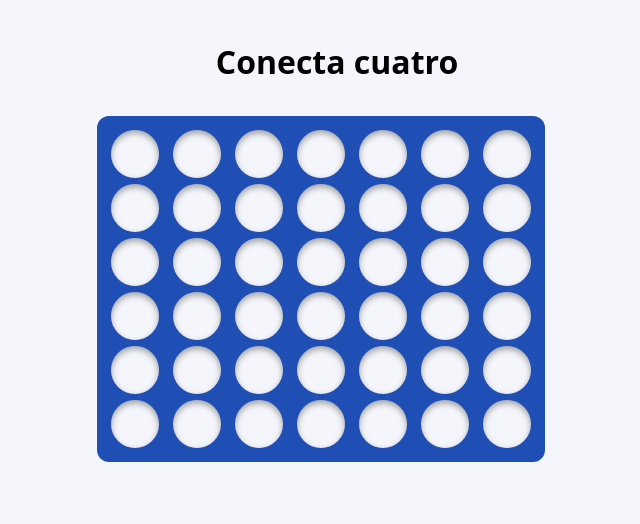
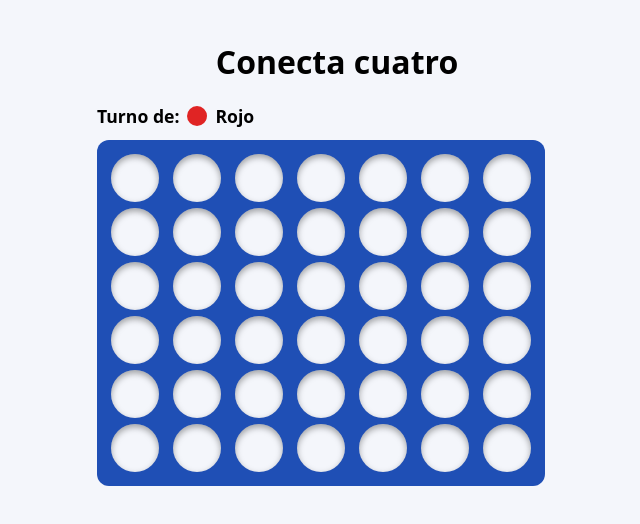
Before and after one commit to Imanol-Margarit/conecta-cuatro, a React (Vite) app: page / in a window 1280 px wide. Shown: the top 524 px of the page, without its empty margins (303-943 px from the left). Built offline with nearby package versions, Linux system fonts and the light colour scheme.

Commit message:
Paso 3: turnos

```diff
--- a/src/components/Ficha.jsx
+++ b/src/components/Ficha.jsx
@@ -5,7 +5,7 @@
 //   mini     -> true para la ficha pequeña del texto de estado (paso 3)
 //
 // Clases CSS disponibles: "ficha", "roja", "amarilla", "ganadora", "mini"
-function Ficha({valor}) {
+function Ficha({valor, mini}) {
   let className = 'ficha'
   if (valor === 'R') {
     className += ' roja'
@@ -13,7 +13,11 @@ function Ficha({valor}) {
     className += ' amarilla'
   }
 
-  return <div className="ficha"></div>
+  if (mini) {
+    className += ' mini'
+  }
+
+  return <div className={className}></div>
 }
 
 export default Ficha
--- a/src/components/Partida.jsx
+++ b/src/components/Partida.jsx
@@ -1,4 +1,3 @@
-// TODO: importa useState, Tablero y COLUMNAS
 import Tablero from './Tablero'
 import { useState } from 'react'
 import { COLUMNAS } from '../utils/calcularGanador'
@@ -6,21 +5,22 @@ import { COLUMNAS } from '../utils/calcularGanador'
 const TABLERO_VACIO = Array.from({ length: COLUMNAS }, () => [])
 // Componente principal: historial y turnos (igual que Game en la parte 1).
 function Partida() {
-  const [historial] = useState([TABLERO_VACIO])
+  const [historial, setHistorial] = useState([TABLERO_VACIO])
+  const [movimientoActual, setMovimientoActual] = useState(0)
+
   const tableroActual = historial[historial.length - 1]
-  // TODO (paso 3): estado movimientoActual -> 0
-
-  // TODO (paso 3): valores derivados turno ('R' en movimientos pares) y tableroActual
+  const turno = movimientoActual % 2 === 0 ? 'R' : 'A'
 
   function jugar(nuevoTablero) {
     setHistorial([...historial, nuevoTablero])
+    setMovimientoActual(movimientoActual + 1)
   }
   // TODO (paso 5): lista de movimientos "Ir al movimiento #N (columna C)"
 
   return (
     <div className="partida">
       <div>
-        <Tablero tablero={tableroActual} onJugar={jugar}/>
+        <Tablero turno={turno} tablero={tableroActual} onJugar={jugar}/>
       </div>
       <div className="historial">{/* TODO (paso 5): <ol> con los movimientos */}</div>
     </div>
--- a/src/components/Tablero.jsx
+++ b/src/components/Tablero.jsx
@@ -1,15 +1,12 @@
 // TODO: importa Columna, Ficha, calcularGanador, tableroLleno y FILAS
 import Columna from "./Columna"
+import Ficha from './Ficha'
 import { FILAS } from '../utils/calcularGanador'
-// Componente: el tablero azul con 7 columnas y el texto de estado.
-// Props:
-//   turno   -> 'R' o 'A' (paso 3)
-//   tablero -> array de 7 columnas (paso 1)
-//   onJugar -> función que recibe el tablero nuevo (paso 2)
-function Tablero({ tablero, onJugar }) {
+
+function Tablero({turno, tablero, onJugar }) {
   // TODO (paso 4): resultado, empate y partida terminada
 
-  const turno = 'R'
+  const nombreTurno = turno === 'R' ? 'Rojo' : 'Amarillo'
 
   function elegirColumna(col) {
     const columnaActual = tablero[col]
@@ -21,13 +18,12 @@ function Tablero({ tablero, onJugar }) {
     copia[col] = [...columnaActual, turno]
     onJugar(copia)
   }
-  // TODO (paso 3): texto de estado con una ficha mini del color del turno
-  //   "Turno de: (ficha) Rojo"
+
   // TODO (paso 4): "Ganador: (ficha) Amarillo" o "Empate"
 
   return (
     <>
-      <div className="estado">{/* TODO (paso 3) */}</div>
+      <div className="estado">Turno de: <Ficha valor={turno} mini /> {nombreTurno}</div>
       <div className="tablero">
         {tablero.map((fichas, col) => (
           <Columna key={col} fichas={fichas} onElegir={() => elegirColumna(col)} desactivada={fichas.length >= FILAS} />
```
